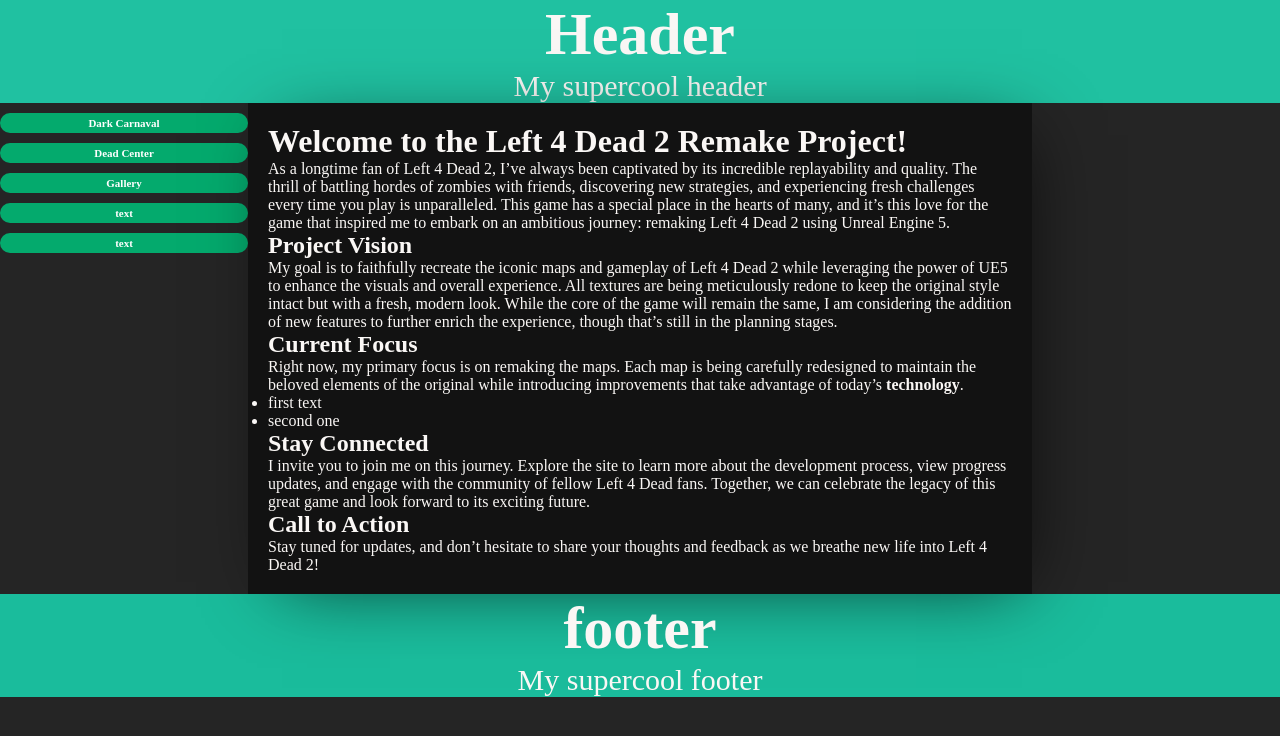
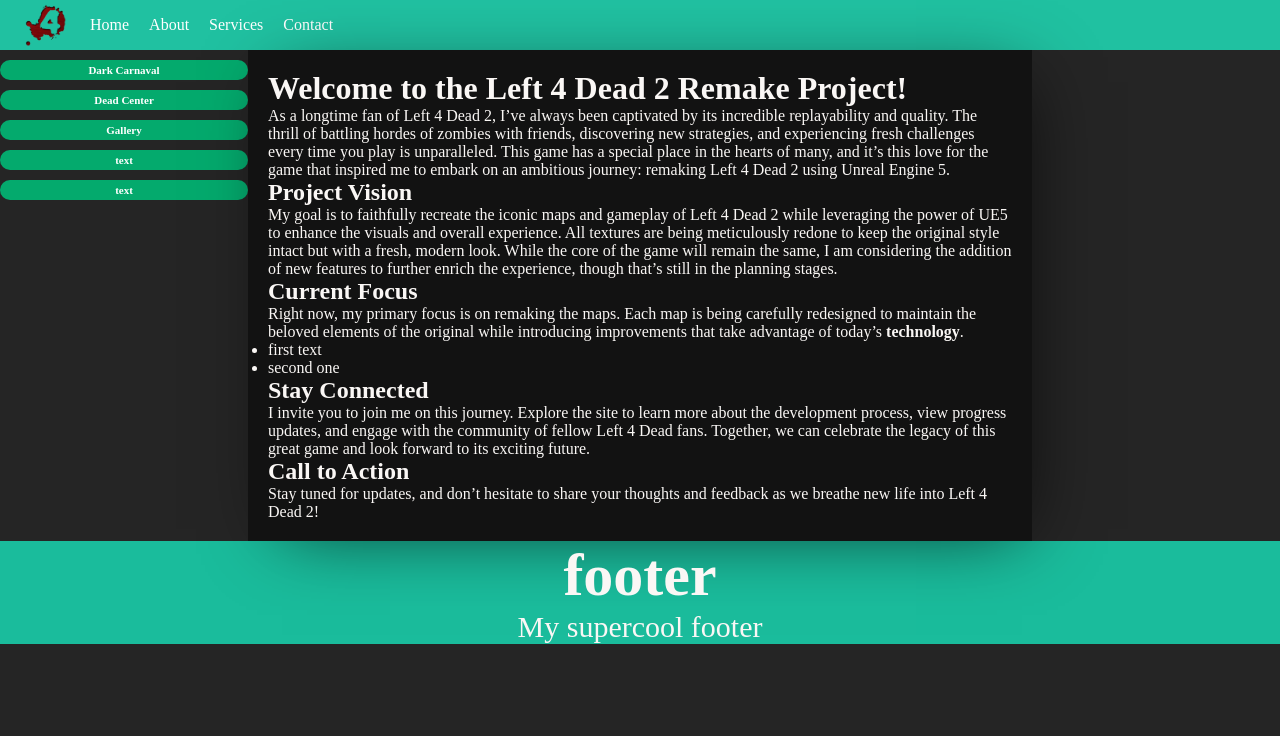
Before and after one commit to VKharchenko2272/game_remake_project_l4d, a plain HTML site: page htmlpractice.html in a window 1280 px wide. Drawn offline with Linux system fonts and the light colour scheme.

Commit message:
updated header(logo, navbar)

```diff
--- a/htmlpractice.html
+++ b/htmlpractice.html
@@ -10,12 +10,37 @@
 </head>
 
 <body class="main">
-    <a style="text-decoration: none;" href="htmlpractice.html">
-        <div class="header">
-            <h1>Header</h1>
-            <p>My supercool header</p>
+    <header class="main-header">
+        <!-- <a style="text-decoration: none;" href="htmlpractice.html">
+            <div class="header">
+                <h1>Header</h1>
+                <p>My supercool header</p>
+            </div> -->
+        </a>
+        <div class="logo">
+
+            <img src="img/logo-min.png" alt="Website Logo">
+
         </div>
-    </a>
+
+        <nav class="main-nav">
+
+            <ul>
+
+                <li><a href=»#»>Home</a></li>
+
+                <li><a href=»#»>About</a></li>
+
+                <li><a href=»#»>Services</a></li>
+
+                <li><a href=»#»>Contact</a></li>
+
+            </ul>
+
+        </nav>
+
+    </header>
+
 
     <div class="wrapper">
         <nav class="nav-wrapper">
--- a/style.css
+++ b/style.css
@@ -4,13 +4,14 @@
     color: #faf7f5;
 }
 
-.header {
+/* .header {
 
     text-align: center;
     background: #20c1a1;
     color: rgb(255, 255, 255);
     font-size: 30px;
-}
+} */
+
 /* Сделать лого для хедера */
 /* .header{
     width: 20 px;
@@ -19,6 +20,61 @@
     margin-bottom: 5 px;
     /* background-image: url(images/имя файла)
     }  */
+.main-header {
+
+    background: #20c1a1;
+
+    color: #fff;
+
+    display: flex;
+
+    justify-content: left;
+
+    align-items: center;
+
+    padding: 0px 20px;
+
+}
+
+.logo img {
+
+    width: 50px;
+    padding: 0px;
+    height: auto;
+    margin: 0px;
+    vertical-align: middle;
+    list-style: none;
+    margin-right: 20px;
+
+}
+
+.main-nav ul {
+
+    list-style: none;
+
+    display: flex;
+
+}
+
+.main-nav ul li {
+
+    margin-right: 20px;
+
+}
+
+.main-nav ul li:last-child {
+
+    margin-right: 0;
+
+}
+
+.main-nav ul li a {
+
+    color: #fff;
+
+    text-decoration: none;
+
+}
 
 .footer {
     text-align: center;
@@ -85,49 +141,59 @@
 
 .grid-container {
     display: grid;
-    grid-template-columns: repeat(4, 1fr); /* Создание 3 колонок с одинаковой шириной */
-    grid-gap: 5px; /* Отступы между ячейками */
+    grid-template-columns: repeat(4, 1fr);
+    /* Создание 3 колонок с одинаковой шириной */
+    grid-gap: 5px;
+    /* Отступы между ячейками */
 
 
-  }
-  .grid-item {
+}
+
+.grid-item {
 
     background-color: lightblue;
     padding: 0px;
     text-align: center;
-  }
+}
 
-.grid-item img{
+.grid-item img {
     width: 100%;
     height: 100%;
     object-fit: cover;
     top: 0;
     left: 0;
-  }
+}
 
-.item1{
+.item1 {
     grid-area: 2 / 1 / 6 / 1;
 
 }
-.item2{
+
+.item2 {
     grid-area: 2 / 2 / 5 / 4;
 }
-.item4{
+
+.item4 {
     grid-area: 6 / 1 / 25 / 1;
 }
-.item3{
+
+.item3 {
     grid-area: 2 / 4 / 15 / 5;
 }
-.item5{
+
+.item5 {
     grid-area: 5 / 2 / 25 / 3;
 }
-.item6{
+
+.item6 {
     grid-area: 5 / 3 / 38 / 3;
 }
-.item8{
+
+.item8 {
     grid-area: 25 / 1 / 38 / 3;
 }
-.item7{
+
+.item7 {
     grid-area: 15 / 4 / 38/ 5;
 }
 
```
Also changed, not shown: img/logo-min.png (added), img/logo.png (added).
